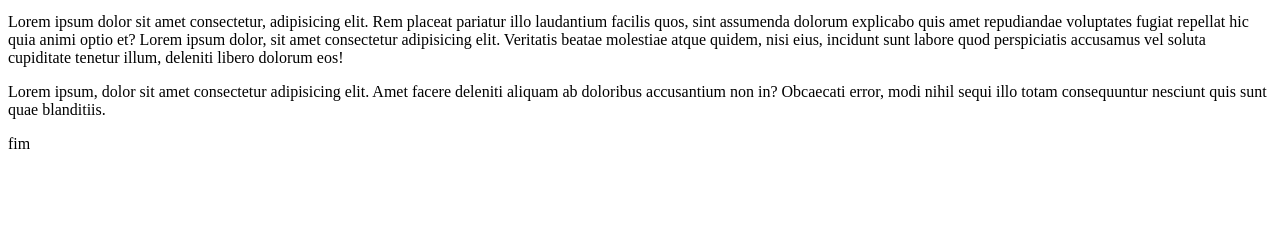
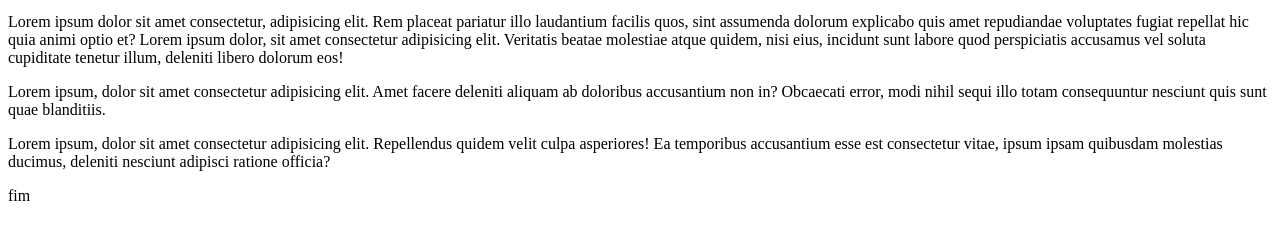
Before and after one commit to larissascaldaferro/teste-de-master-e-branches, a plain HTML site: page index.html in a window 1280 px wide. Shown: the part 119-358 px from the top of the page. Drawn offline with Linux system fonts and the light colour scheme.

Commit message:
atualizaçao

```diff
--- a/index.html
+++ b/index.html
@@ -17,6 +17,9 @@
             <p>Lorem ipsum dolor sit amet consectetur, adipisicing elit. Rem placeat pariatur illo laudantium facilis quos, sint assumenda dolorum explicabo quis amet repudiandae voluptates fugiat repellat hic quia animi optio et? Lorem ipsum dolor, sit amet consectetur adipisicing elit. Veritatis beatae molestiae atque quidem, nisi eius, incidunt sunt labore quod perspiciatis accusamus vel soluta cupiditate tenetur illum, deleniti libero dolorum eos!</p>
         </article>
              <p>Lorem ipsum, dolor sit amet consectetur adipisicing elit. Amet facere deleniti aliquam ab doloribus accusantium non in? Obcaecati error, modi nihil sequi illo totam consequuntur nesciunt quis sunt quae blanditiis.</p>
+             <p>
+                Lorem ipsum, dolor sit amet consectetur adipisicing elit. Repellendus quidem velit culpa asperiores! Ea temporibus accusantium esse est consectetur vitae, ipsum ipsam quibusdam molestias ducimus, deleniti nesciunt adipisci ratione officia?
+             </p>
         <article>
             <p></p>
         </article>
```
